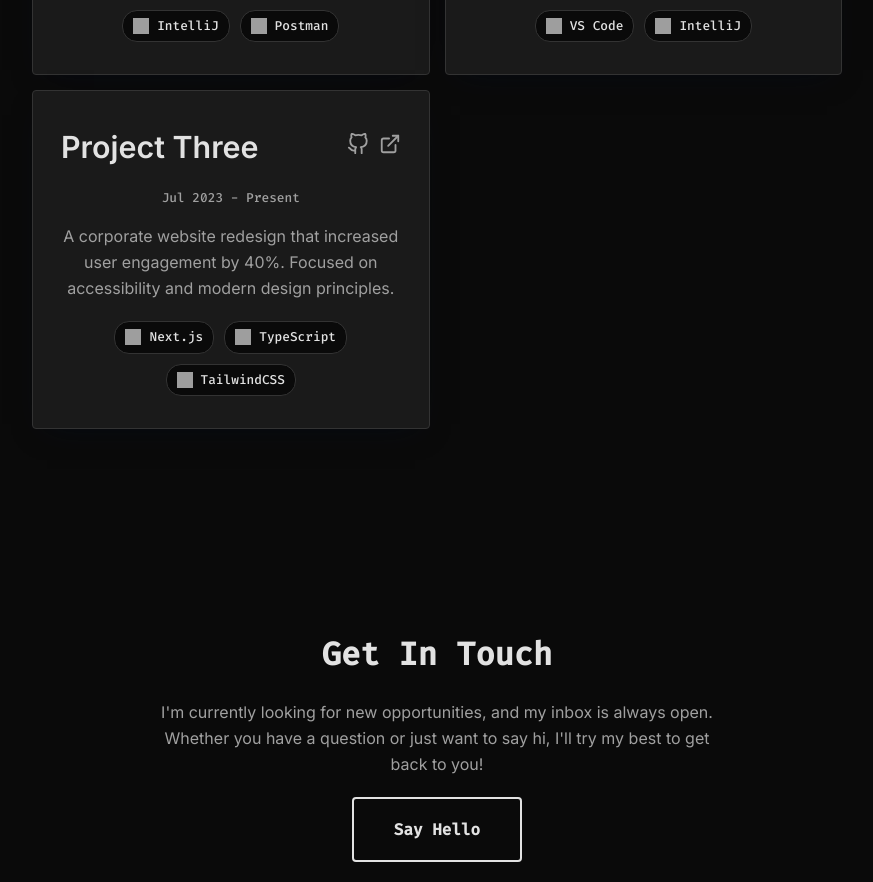
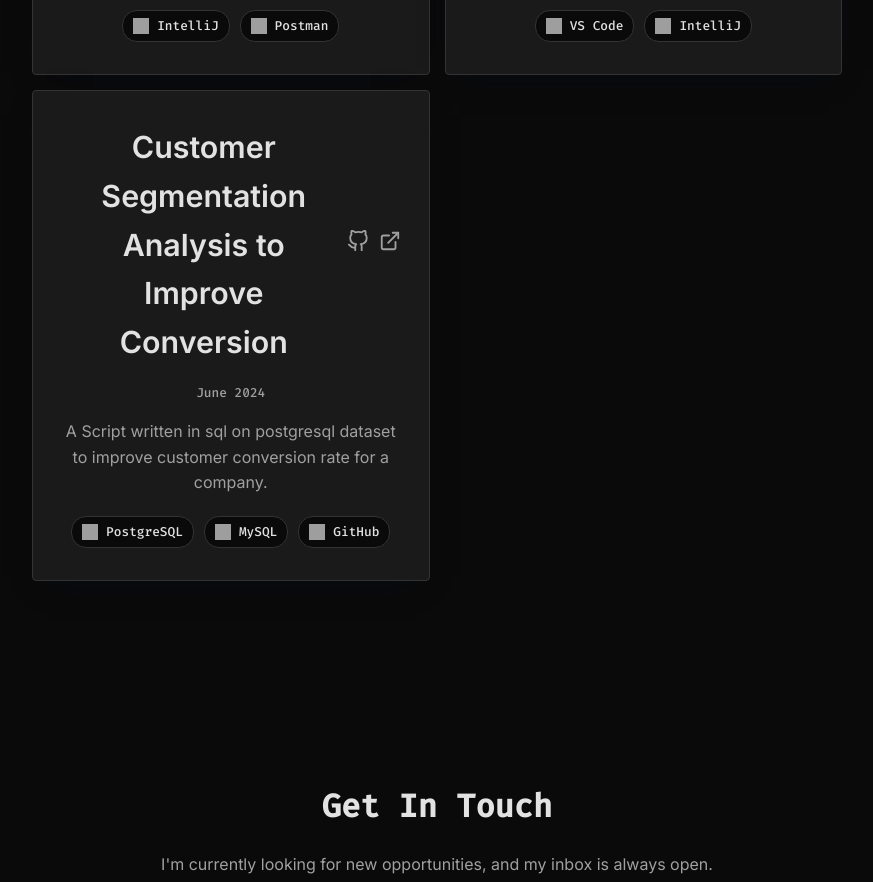
Before and after one commit to devmalu15/PortfolioWebsite, a React (Vite) app: page / in a window 1280 px wide. Shown: the part 2700-3582 px from the top of the page, without its empty margins (203-1076 px from the left). Built offline with nearby package versions, Linux system fonts and the light colour scheme; grey boxes are pictures that could not be loaded.

Commit message:
[Dev Malu].Add sql project

```diff
--- a/src/components/Projects.jsx
+++ b/src/components/Projects.jsx
@@ -39,16 +39,16 @@ const projectsData = [
         github: 'https://github.com/devmalu15/GeminiAppB',
     },
     {
-        title: 'Project Three',
-        dates: 'Jul 2023 - Present',
-        description: 'A corporate website redesign that increased user engagement by 40%. Focused on accessibility and modern design principles.',
+        title: 'Customer Segmentation Analysis to Improve Conversion ',
+        dates: 'June 2024',
+        description: 'A Script written in sql on postgresql dataset to improve customer conversion rate for a company.',
         tags: [
-            { name: 'Next.js', icon: 'https://cdn.jsdelivr.net/gh/devicons/devicon/icons/nextjs/nextjs-original.svg' },
-            { name: 'TypeScript', icon: 'https://cdn.jsdelivr.net/gh/devicons/devicon/icons/typescript/typescript-original.svg' },
-            { name: 'TailwindCSS', icon: 'https://cdn.jsdelivr.net/gh/devicons/devicon/icons/tailwindcss/tailwindcss-plain.svg' },
+            { name: 'PostgreSQL', icon: 'https://cdn.jsdelivr.net/gh/devicons/devicon/icons/postgresql/postgresql-original.svg' },
+            { name: 'MySQL', icon: 'https://cdn.jsdelivr.net/gh/devicons/devicon/icons/mysql/mysql-original-wordmark.svg' },
+            { name: 'GitHub', icon: 'https://cdn.jsdelivr.net/gh/devicons/devicon/icons/github/github-original.svg' }
         ],
         link: '#',
-        github: '#',
+        github: 'https://github.com/devmalu15/csaic-jovac',
     },
 ];
 
```
